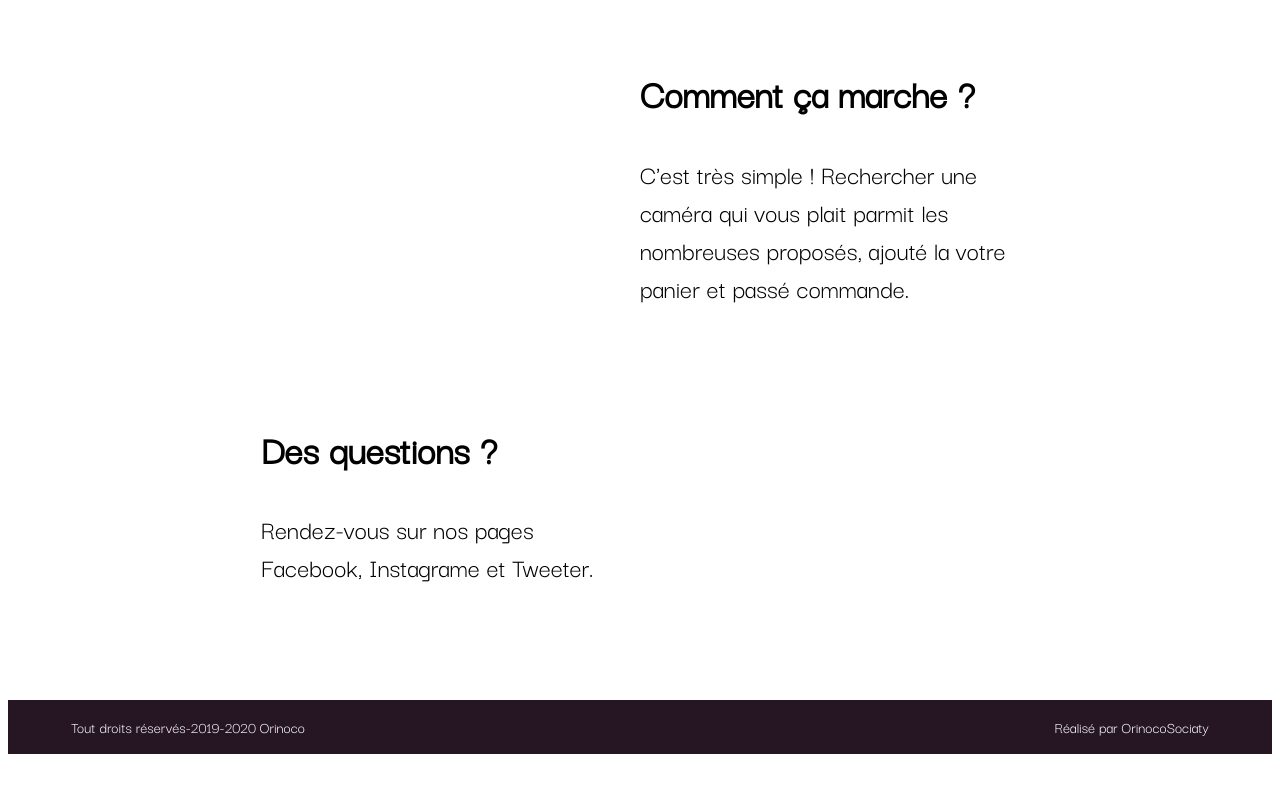
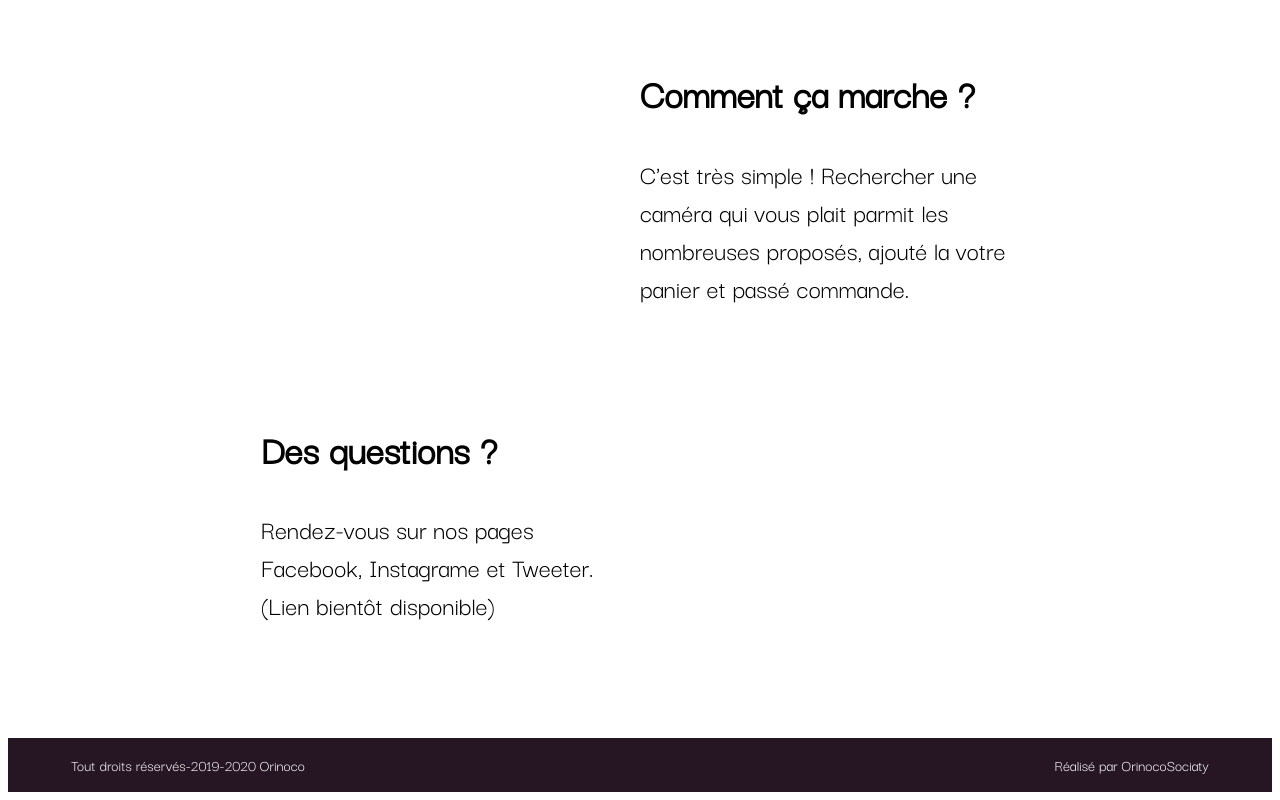
Before and after one commit to YansYansYans/ProjetCommerce, a plain HTML site: page index.html in a window 1280 px wide. Shown: the part 1464-2264 px from the top of the page. Before the commit the page ends 2226 px from the top, so only its background shows below. Drawn offline with Linux system fonts and the light colour scheme.

Commit message:
Projet 7.0.1 = Ajout Text Page Index

```diff
--- a/index.html
+++ b/index.html
@@ -56,7 +56,7 @@
 				Des questions ?
 			</h2>
 			<p>
-				Rendez-vous sur nos pages Facebook, Instagrame et Tweeter.
+				Rendez-vous sur nos pages Facebook, Instagrame et Tweeter. (Lien bientôt disponible)
 			</p>
 		</aside>
 	</div>
```
